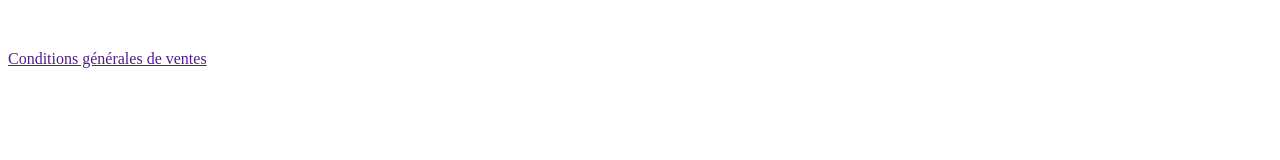
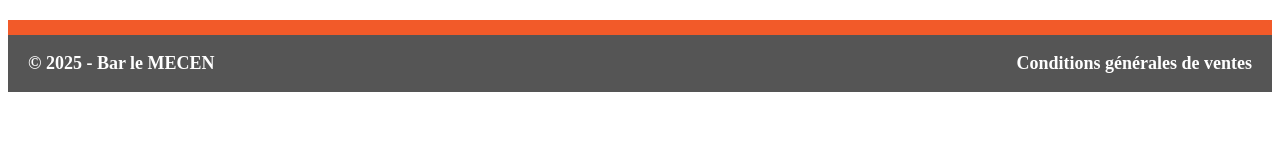
Before and after one commit to ya2n-bt/Exercice_web, a plain HTML site: page index.html in a window 1280 px wide. Drawn offline with Linux system fonts and the light colour scheme.

Commit message:
footer 2 code css

```diff
--- a/styles.css
+++ b/styles.css
@@ -4,3 +4,21 @@ body{
     color: white;
     margin: 0, auto;
 }
+
+footer {
+    display: flex;
+    align-items: center;
+    justify-content: space-between;
+    margin: 20px 0;
+    font-weight: 600;
+    font-size: 18px;
+    background-color: #555;
+    border-top: 15px solid #f25a29;
+    padding-left: 20px;
+    padding-right: 20px;
+}
+
+footer a {
+    text-decoration: none;
+    color: white;
+}
```
